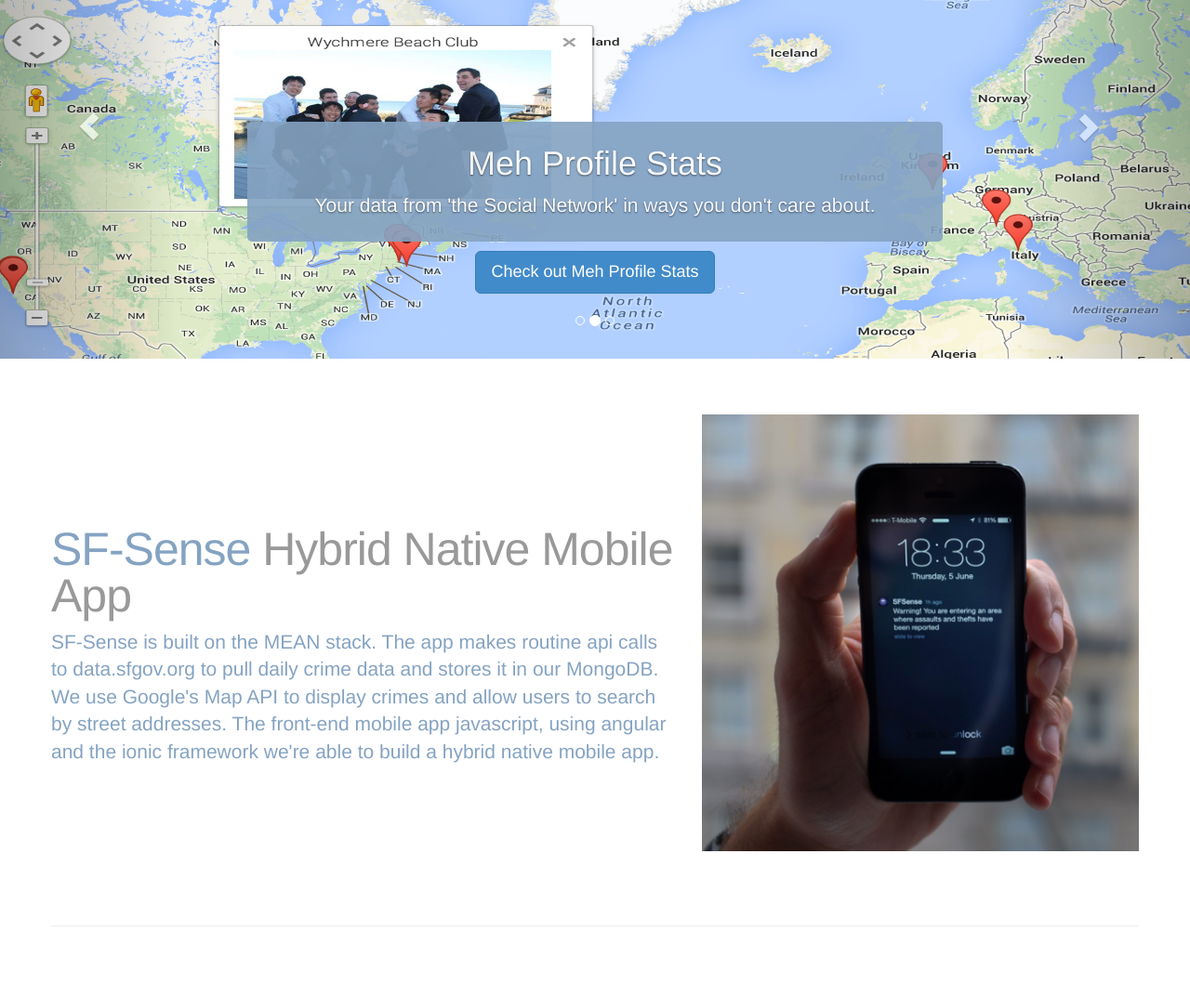
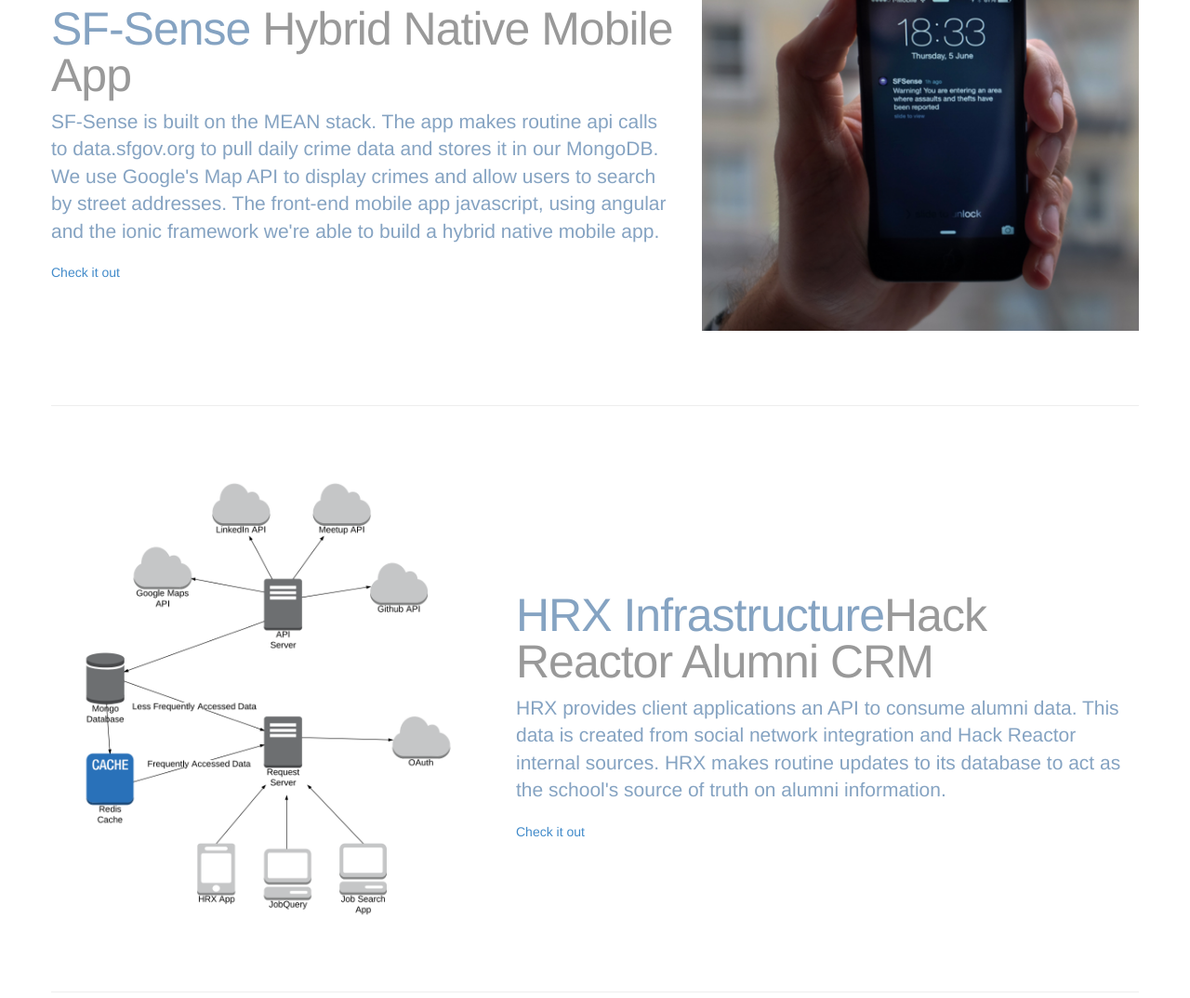
Before and after one commit to rcpeng34/personalsite, a website: page public/html/projects.html in a window 1280 px wide. Shown: the part 114-1188 px from the top of the page at 93% size. Drawn offline with nearby package versions, Linux system fonts and the light colour scheme; files that its build step writes are made by us from their sources; files whose address does not match are found by name.

Commit message:
Removes carousel for page load, adds image and featurette on hrx

```diff
--- a/public/html/projects.html
+++ b/public/html/projects.html
@@ -82,8 +82,8 @@
 
     <!-- Carousel
     ================================================== -->
-    <div id="myCarousel" class="carousel slide" data-ride="carousel">
-      <!-- Indicators -->
+<!--     <div id="myCarousel" class="carousel slide" data-ride="carousel">
+
       <ol class="carousel-indicators">
         <li data-target="#myCarousel" data-slide-to="0" class="active"></li>
         <li data-target="#myCarousel" data-slide-to="1"></li>
@@ -104,7 +104,7 @@
           </div>
         </div>
 
-<!--         <div class="item">
+        <div class="item">
           <img src="holder.js/900x500/auto/#666:#6a6a6a/text:Long Project" alt="Long Project">
           <div class="container">
             <div class="carousel-caption">
@@ -113,7 +113,7 @@
               <p><a class="btn btn-lg btn-primary" href="#" role="button">Learn more</a></p>
             </div>
           </div>
-        </div> -->
+        </div>
 
         <div class="item">
           <img src="/assets/mehfacebook.png" alt="Meh Profile Stats">
@@ -131,7 +131,7 @@
       </div>
       <a class="left carousel-control" href="#myCarousel" data-slide="prev"><span class="glyphicon glyphicon-chevron-left"></span></a>
       <a class="right carousel-control" href="#myCarousel" data-slide="next"><span class="glyphicon glyphicon-chevron-right"></span></a>
-    </div><!-- /.carousel -->
+    </div> -->
 
 
 
@@ -172,6 +172,7 @@
         <div class="col-md-7">
           <h2 class="featurette-heading">SF-Sense <span class="text-muted">Hybrid Native Mobile App</span></h2>
           <p class="lead">SF-Sense is built on the MEAN stack. The app makes routine api calls to data.sfgov.org to pull daily crime data and stores it in our MongoDB. We use Google's Map API to display crimes and allow users to search by street addresses. The front-end mobile app javascript, using angular and the ionic framework we're able to build a hybrid native mobile app.</p>
+          <a href="http://sf-sense.herokuapp.com/#" target="_blank">Check it out</a>
         </div>
         <div class="col-md-5">
           <img class="featurette-image img-responsive" img src="/assets/sfsensesquare.png" alt="SF Sense Square">
@@ -180,22 +181,26 @@
 
       <hr class="featurette-divider">
 
-<!--       <div class="row featurette">
+      <div class="row featurette">
         <div class="col-md-5">
-          <img class="featurette-image img-responsive" data-src="holder.js/500x500/auto" alt="Generic placeholder image">
+          <img class="featurette-image img-responsive" img src="/assets/hrxsquare.png" alt="HRX Infrastructure">
         </div>
         <div class="col-md-7">
-          <h2 class="featurette-heading">Oh yeah, it's that good. <span class="text-muted">See for yourself.</span></h2>
-          <p class="lead">Donec ullamcorper nulla non metus auctor fringilla. Vestibulum id ligula porta felis euismod semper. Praesent commodo cursus magna, vel scelerisque nisl consectetur. Fusce dapibus, tellus ac cursus commodo.</p>
+          <h2 class="featurette-heading">HRX Infrastructure<span class="text-muted">Hack Reactor Alumni CRM</span></h2>
+          <p class="lead">HRX provides client applications an API to consume alumni data.
+          This data is created from social network integration and Hack Reactor internal sources.
+          HRX makes routine updates to its database to act as the school's source of truth on alumni information.</p>
+          <a href="http://hrx.hackreactor.com" target="_blank">Check it out</a>
         </div>
       </div>
 
-      <hr class="featurette-divider"> -->
+      <hr class="featurette-divider">
 
       <div class="row featurette">
         <div class="col-md-7">
-          <h2 class="featurette-heading">Meh Profile Stats <span class="text-muted">Fun with Facebook's API</span></h2>
+          <h2 class="featurette-heading" href="http://fb.richardpeng.io" target="_blank">Meh Profile Stats <span class="text-muted">Fun with Facebook's API</span></h2>
           <p class="lead">Built with Twitter Bootstrap, Meh Profile Stats tells you things you don't care about. Integration with Facebook Graph API and Google Maps API generate a map with markers on where you've posted status updates and photos.</p>
+          <a href="http://fb.richardpeng.io" target="_blank">Check it out</a>
         </div>
         <div class="col-md-5">
           <img class="featurette-image img-responsive" img src="/assets/mehfacebooksquare.png" alt="Meh Profile Square">
```
Also changed, not shown: public/assets/hrxsquare.png (added).
